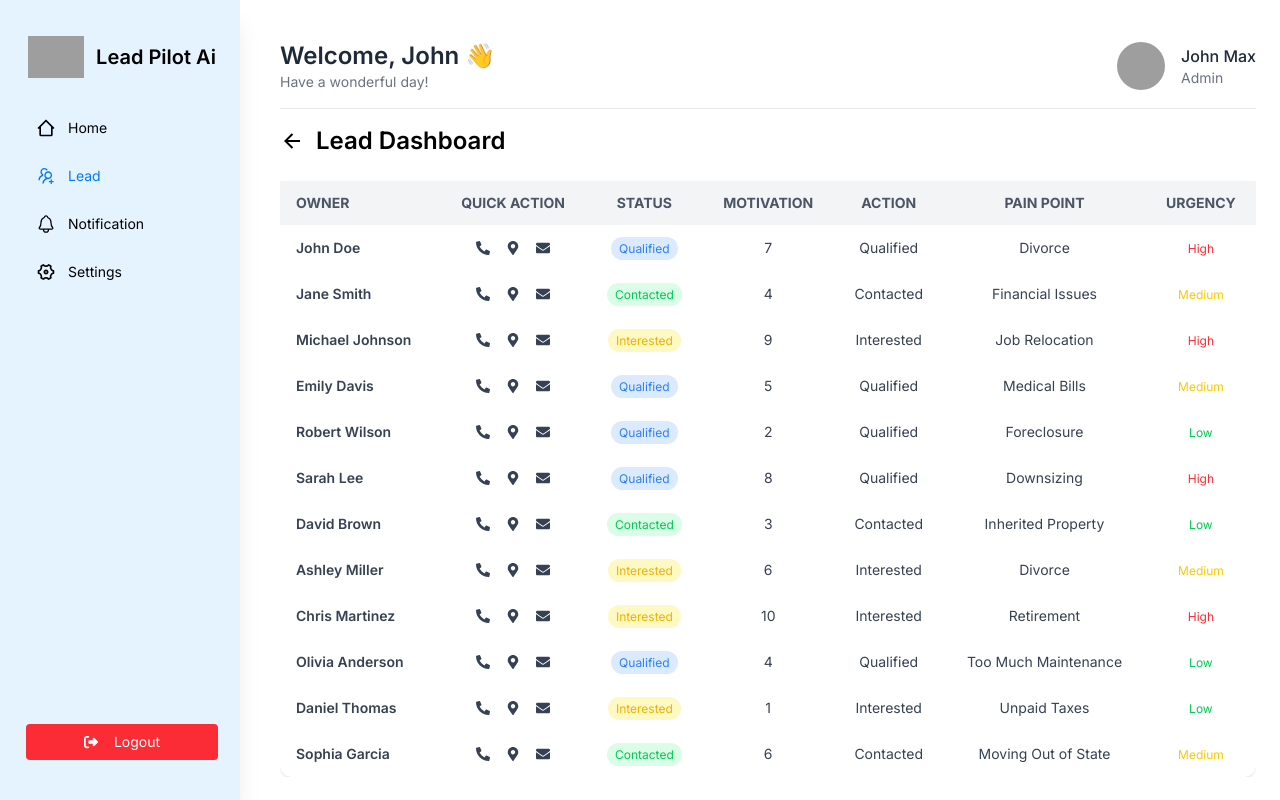
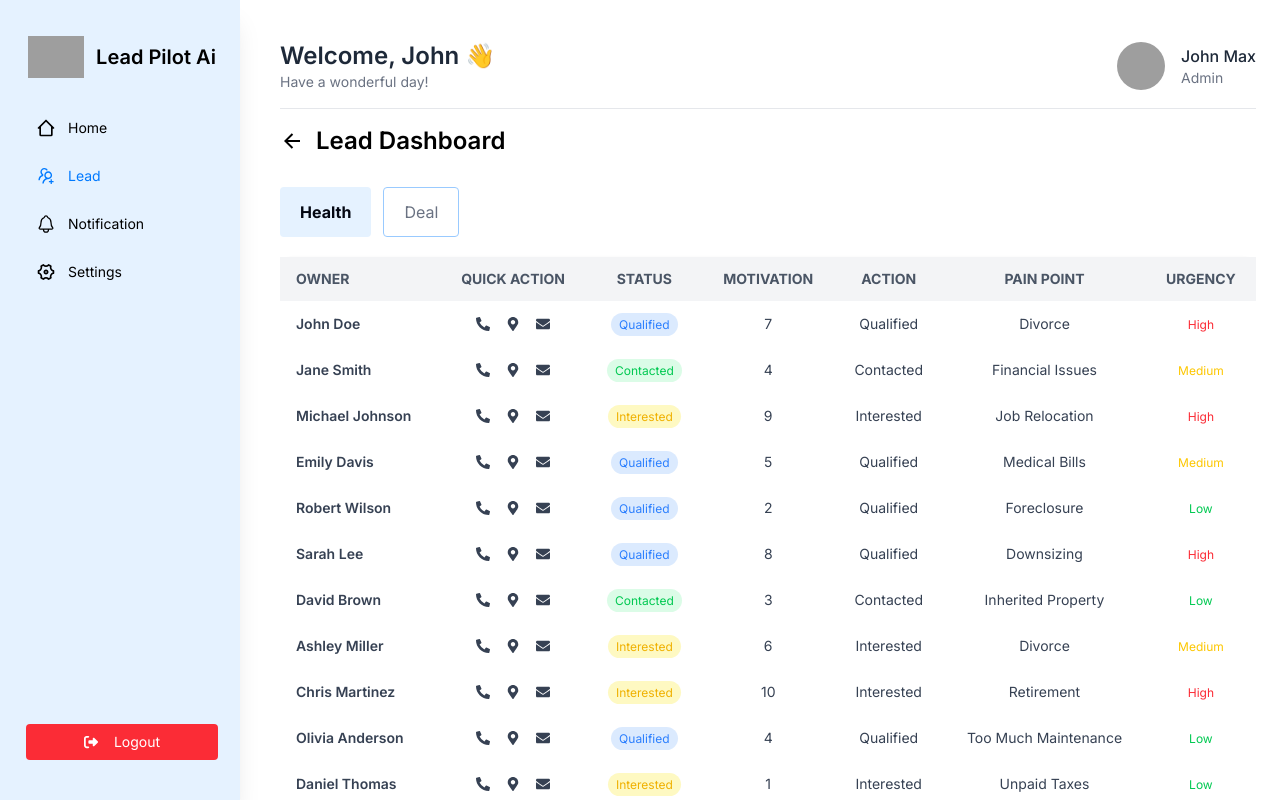
Before and after one commit to Joint-Venture-AI/Lead-Pilot-Ai, a React (Vite) app: page /lead in a window 1280 px wide. Built offline with nearby package versions, Linux system fonts and the light colour scheme; grey boxes are pictures that could not be loaded.

Commit message:
feat: added tabs in lead dashboard added tabs to view all leads in lead dashboard

```diff
--- a/src/Pages/Dashboards/Leads/Leads.jsx
+++ b/src/Pages/Dashboards/Leads/Leads.jsx
@@ -3,6 +3,8 @@ import { FaPhoneAlt, FaMapMarkerAlt, FaEnvelope } from "react-icons/fa";
 import CommonModal from "../../../components/Common/CommonModal";
 import { RiArrowLeftLine } from "react-icons/ri";
 import { useNavigate } from "react-router-dom";
+
+const tabs = ["Health", "Deal"];
 
 const leadData = [
 	{
@@ -130,11 +132,13 @@ const leadData = [
 const Leads = () => {
 	const [selectedOwner, setSelectedOwner] = useState(null);
 	const [isModalOpen, setIsModalOpen] = useState(false);
+	const [activeTab, setActiveTab] = useState(tabs.at(0));
 
 	const handleViewOwner = (owner) => {
 		setSelectedOwner(owner);
 		setIsModalOpen(true);
 	};
+
 	const navigate = useNavigate();
 
 	return (
@@ -144,6 +148,20 @@ const Leads = () => {
 					<RiArrowLeftLine />
 				</button>
 				<h1 className="text-2xl font-semibold">Lead Dashboard</h1>
+			</div>
+			<div className="flex flex-wrap gap-3 mt-[30px] mb-[20px]">
+				{tabs.map((tab, idx) => (
+					<button
+						key={idx}
+						disabled={activeTab === tab}
+						className="disabled:bg-[#e5f2ff] disabled:font-bold text-gray-500 disabled:text-gray-950 py-3 px-5 rounded-sm border disabled:border-0 border-[#99caff] box-border"
+						onClick={() => {
+							setActiveTab(tab);
+						}}
+					>
+						{tab}
+					</button>
+				))}
 			</div>
 			<table className="min-w-full bg-white rounded-xl shadow text-center">
 				<thead>
```
Lines whose indentation alone changed are shown as unchanged.
